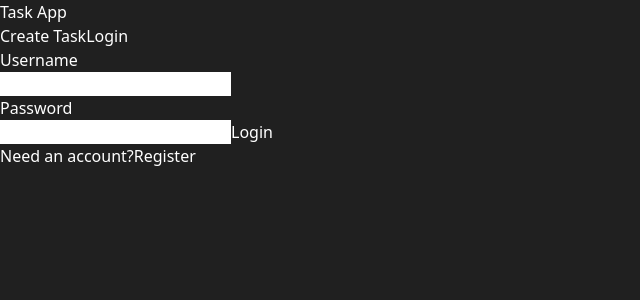
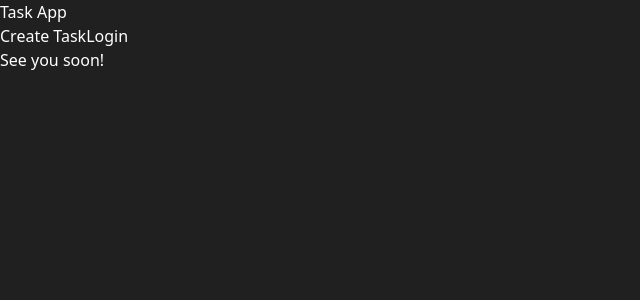
Before and after one commit to Danimarqz/myTasks, a React (Vite) app in the folder client/: page /logout in a window 1280 px wide. Shown: the top 300 px of the page, without its empty margins (0-640 px from the left). Built offline with nearby package versions, Linux system fonts and the light colour scheme.

Commit message:
logout working

```diff
--- a/client/src/App.jsx
+++ b/client/src/App.jsx
@@ -5,6 +5,7 @@ import { TaskLogin } from "./pages/TaskLogin"
 import { TaskRegister } from "./pages/TaskRegister";
 import {Navigation} from "./components/Navigation";
 import {Toaster} from "react-hot-toast";
+import { TaskLogout } from "./pages/TaskLogout";
 
 
 function App() {
@@ -14,7 +15,7 @@ function App() {
     <Navigation />
       <Routes>
       <Route path="/login" element={<TaskLogin/>} />
-      <Route path="/logout" element={<TaskLogin/>} />
+      <Route path="/logout" element={<TaskLogout/>} />
       <Route path="/register" element={<TaskRegister/>} />
       <Route path="/tasks" element={<TasksPage />} />
       <Route path="/tasks-create" element={<TasksFormPage />} />
--- /dev/null
+++ b/client/src/pages/TaskLogout.jsx
@@ -0,0 +1,6 @@
+export function TaskLogout(){
+    localStorage.clear();
+    return (
+            <p className='text-white font-bold text-xl'>See you soon!</p>
+    )
+}
```
